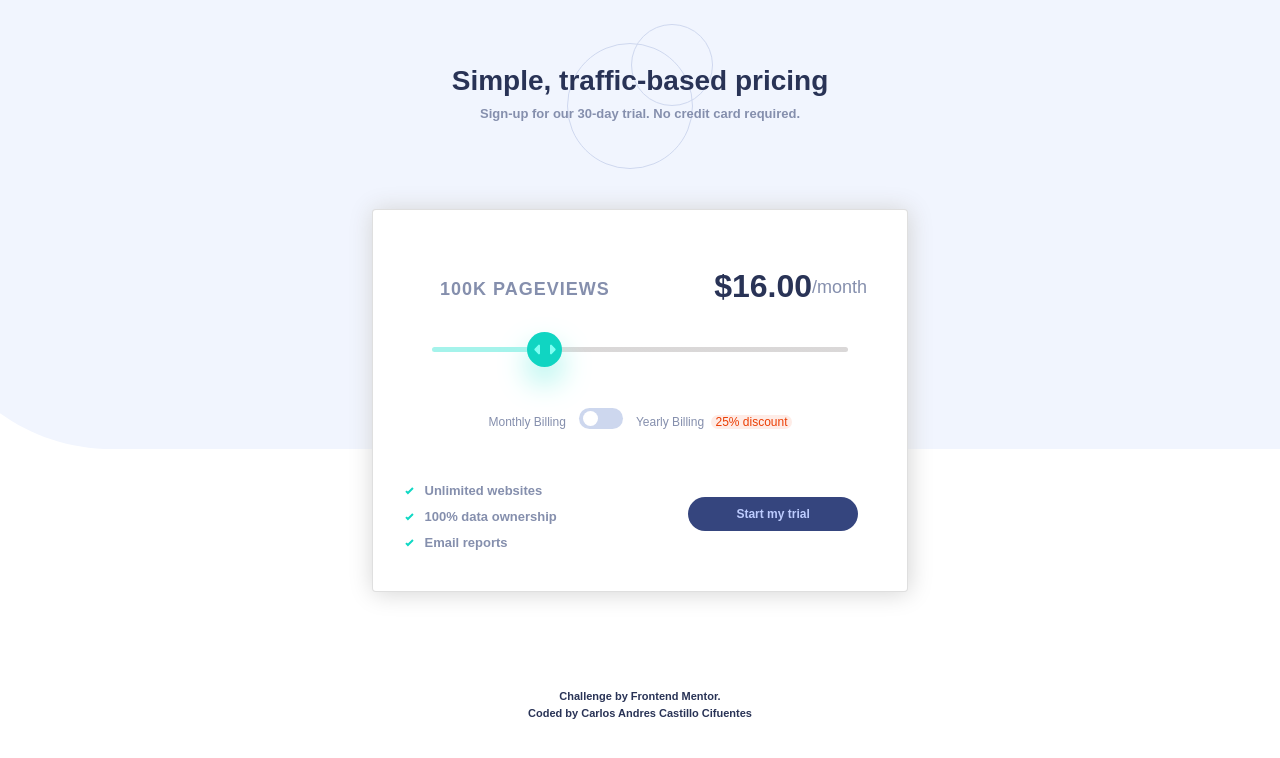
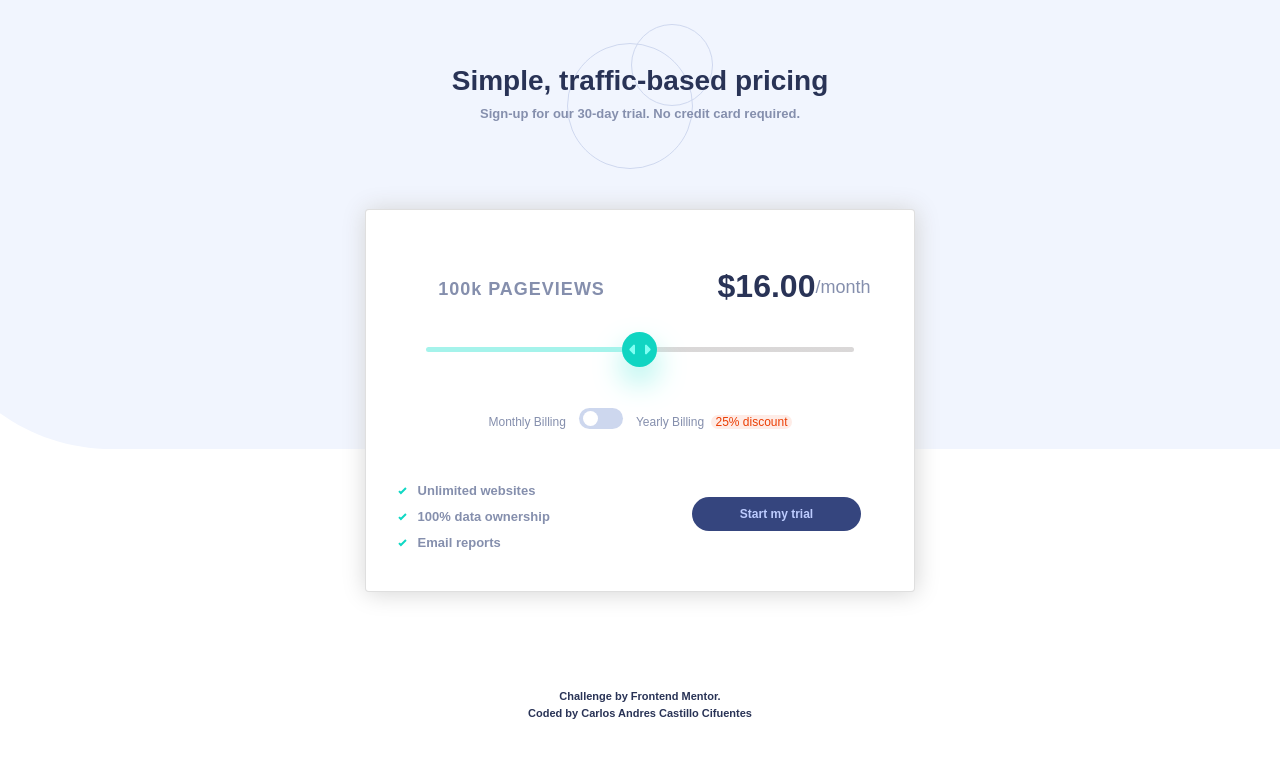
Before and after one commit to CarlosCastilloCC/reto_3.github.io, a plain HTML site: page index.html in a window 1280 px wide. Drawn offline with nearby package versions, Linux system fonts and the light colour scheme.

Commit message:
Add files via upload

```diff
--- a/codigo.js
+++ b/codigo.js
@@ -29,6 +29,12 @@ let switche = document.querySelector("#switch");
         rango.style.background = color;
 
         printPageViews()
+        if(switche.checked == true){
+            let x = precio.textContent*0.25;
+            precio.textContent = precio.textContent - x;
+        }else{
+            printPageViews()
+        }
     });
 
     switche.addEventListener("input",function(){
--- a/estilos.css
+++ b/estilos.css
@@ -55,7 +55,8 @@ h6{
 .sombra{
     background-color: hsl(0, 0%, 100%);
     box-shadow: 1px 1px 24px lightgrey;
-    max-width: 65%;
+    max-width: 550px;
+    width: 100%;
 }
 
 .visitas{
@@ -82,7 +83,7 @@ h6{
     margin: 10px auto;
     outline: none;
     cursor: pointer;
-    background: linear-gradient(90deg, rgb(165, 243, 235) 25% ,hsl(0, 3%, 85%) 25% );
+    background: linear-gradient(90deg, rgb(165, 243, 235) 50% ,hsl(0, 3%, 85%) 50% );
 }
 
 .rango::-webkit-slider-thumb{
--- a/index.html
+++ b/index.html
@@ -31,7 +31,7 @@
             <div class="card-body row mt-3 text-center">
               <div class="col-md-6 col-12 order-md-1 order-1 justify-content-center pl-md-3 pr-md-0">
                 <p class="visitas bg-gris">
-                  <span id="cienk">100K</span>
+                  <span id="cienk">100k</span>
                   <span>PAGEVIEWS</span>
                 </p>
               </div>
@@ -40,7 +40,7 @@
                   <span class="mes pl-1 bg-gris">/month</span>
                 </div>
                 <div class="col-12 order-md-3 order-2">
-                  <input type="range" class="rango" step="25" value="25">
+                  <input type="range" class="rango" step="25" value="50">
                 </div>
                 <div class="col-12 order-4 mt-4 align-items-center">
 
```
